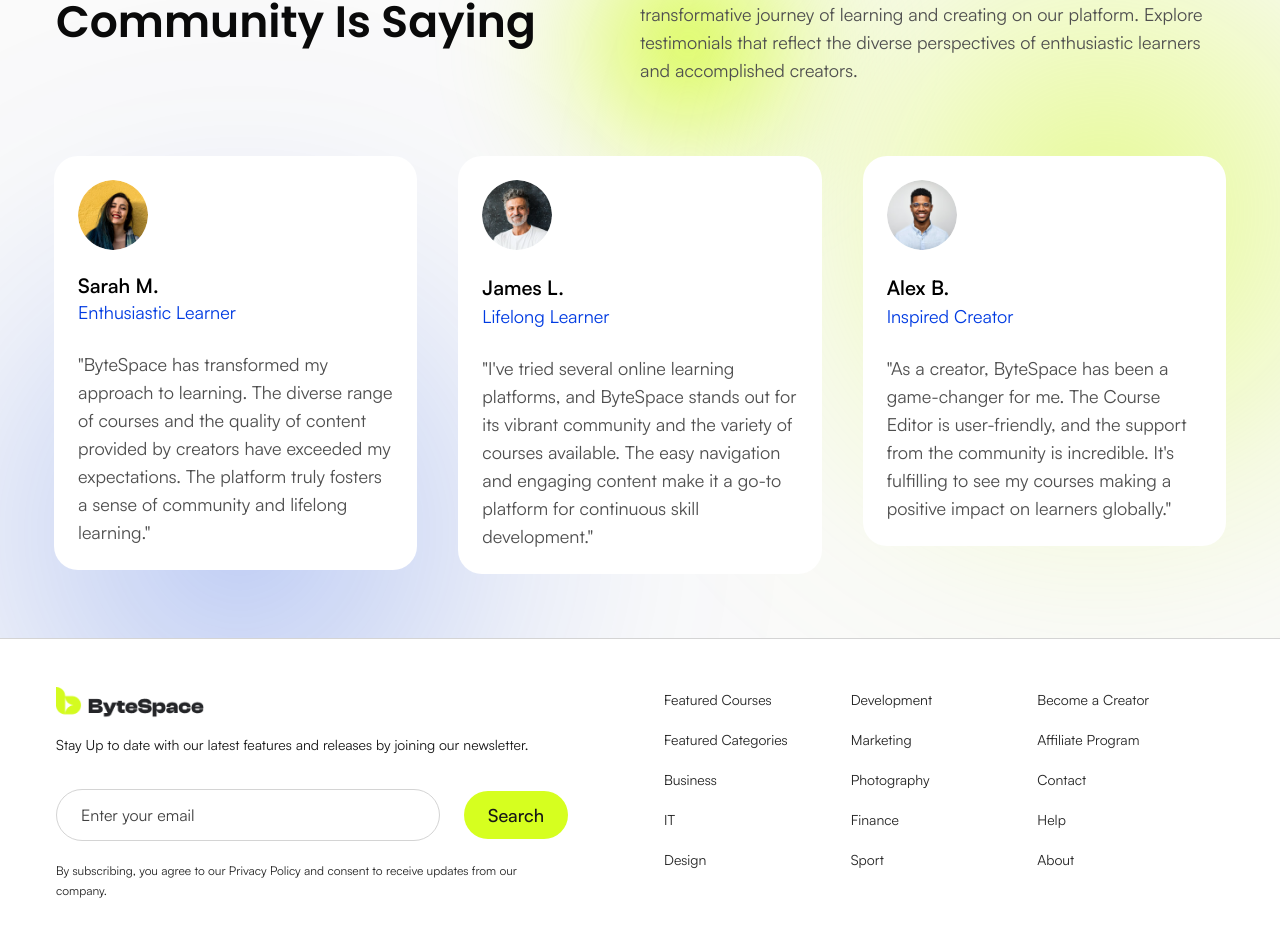
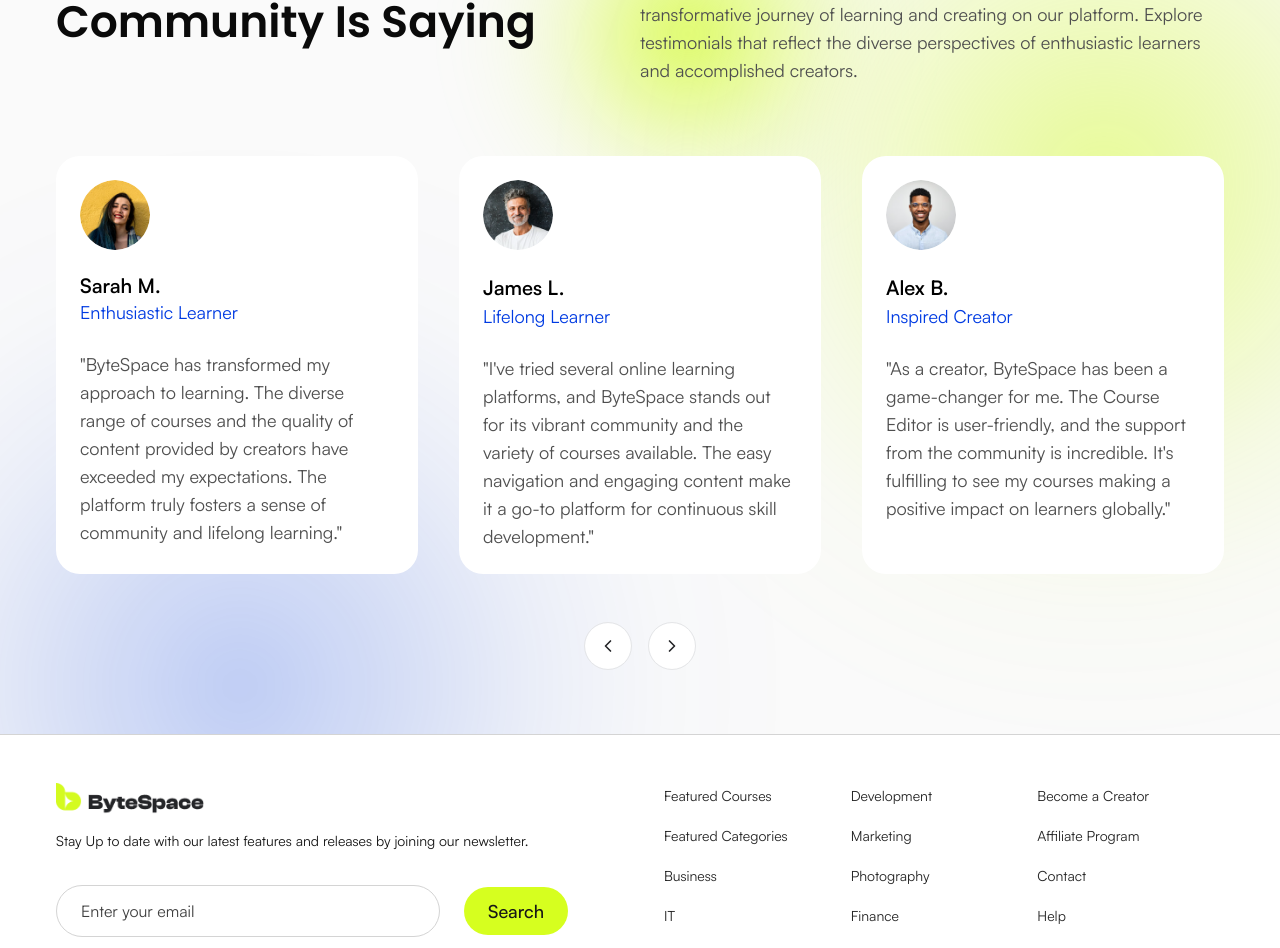
Before and after one commit to coderamit01/bytespace, a Next.js app: page / in a window 1280 px wide. Shown: the part 4836-5784 px from the top of the page. Built offline with nearby package versions, Linux system fonts and the light colour scheme.

Commit message:
update testimonial

```diff
--- a/package.json
+++ b/package.json
@@ -12,6 +12,7 @@
     "@base-ui/react": "^1.8.0",
     "class-variance-authority": "^0.7.1",
     "cn": "^0.4.0",
+    "embla-carousel-react": "^8.6.0",
     "lucide-react": "^1.48.0",
     "next": "16.3.6",
     "react": "19.2.8",
--- a/src/components/home/Testimonial.tsx
+++ b/src/components/home/Testimonial.tsx
@@ -1,17 +1,26 @@
 import { testimonials } from "@/src/lib/data"
 import { cn } from "@/src/lib/utils"
 import Image from "next/image"
+import {
+  Carousel,
+  CarouselContent,
+  CarouselItem,
+  CarouselNext,
+  CarouselPrevious,
+} from "@/src/components/ui/carousel"
 
-
+const navButtonClass = "static inset-auto my-0 size-12 translate-none border-shuttle-100 bg-white text-shuttle-950 hover:bg-lime hover:text-shuttle-950 disabled:opacity-40 [&_svg:not([class*='size-'])]:size-5"
 
 const Testimonial = () => {
   return (
-    <div className="grid items-start gap-6 md:grid-cols-2 lg:grid-cols-3 lg:gap-10.25 xl:-mx-0.5">
-      {testimonials.map((item, index) => (
-        <div key={item.name} className="flex flex-col items-start gap-6 rounded-[24px] bg-white p-6">
+    <Carousel opts={{ align: "start", loop: true }} className="w-full">
+      <CarouselContent className="-ml-6 lg:-ml-10.25">
+        {[...testimonials, ...testimonials].map((item, index) => (
+          <CarouselItem key={`${item.name}-${index}`} className="pl-6 md:basis-1/2 lg:basis-1/3 lg:pl-10.25">
+            <div className="flex h-full flex-col items-start gap-6 rounded-[24px] bg-white p-6">
               <Image src={item.avatar} alt={item.name} width={70} height={70} className="rounded-full" />
               <div className="flex flex-col items-start whitespace-nowrap">
-            <p className={cn("text-xl font-semibold text-black", index === 0 ? "leading-[1.2]" : "leading-7")}>
+                <p className={cn("text-xl font-semibold text-black", index % testimonials.length === 0 ?"leading-[1.2]" : "leading-7")}>
                   {item.name}
                 </p>
                 <p className="text-lg font-normal text-purple">{item.role}</p>
@@ -20,8 +29,14 @@ const Testimonial = () => {
                 &quot;{item.quote}&quot;
               </blockquote>
             </div>
+          </CarouselItem>
         ))}
+      </CarouselContent>
+      <div className="flex items-center justify-center gap-4 pt-8 lg:pt-12">
+        <CarouselPrevious className={navButtonClass} />
+        <CarouselNext className={navButtonClass} />
       </div>
+    </Carousel>
   )
 }
 
--- /dev/null
+++ b/src/components/ui/carousel.tsx
@@ -0,0 +1,244 @@
+"use client"
+
+import * as React from "react"
+import { cn } from "cn"
+import useEmblaCarousel, {
+  type UseEmblaCarouselType,
+} from "embla-carousel-react"
+
+import { Button } from "@/src/components/ui/button"
+import { ChevronLeftIcon, ChevronRightIcon } from "lucide-react"
+
+type CarouselApi = UseEmblaCarouselType[1]
+type UseCarouselParameters = Parameters<typeof useEmblaCarousel>
+type CarouselOptions = UseCarouselParameters[0]
+type CarouselPlugin = UseCarouselParameters[1]
+
+type CarouselProps = {
+  opts?: CarouselOptions
+  plugins?: CarouselPlugin
+  orientation?: "horizontal" | "vertical"
+  setApi?: (api: CarouselApi) => void
+}
+
+type CarouselContextProps = {
+  carouselRef: ReturnType<typeof useEmblaCarousel>[0]
+  api: ReturnType<typeof useEmblaCarousel>[1]
+  scrollPrev: () => void
+  scrollNext: () => void
+  canScrollPrev: boolean
+  canScrollNext: boolean
+} & CarouselProps
+
+const CarouselContext = React.createContext<CarouselContextProps | null>(null)
+
+function useCarousel() {
+  const context = React.useContext(CarouselContext)
+
+  if (!context) {
+    throw new Error("useCarousel must be used within a <Carousel />")
+  }
+
+  return context
+}
+
+function Carousel({
+  orientation = "horizontal",
+  opts,
+  setApi,
+  plugins,
+  className,
+  children,
+  ...props
+}: React.ComponentProps<"div"> & CarouselProps) {
+  const [carouselRef, api] = useEmblaCarousel(
+    {
+      ...opts,
+      axis: orientation === "horizontal" ? "x" : "y",
+    },
+    plugins
+  )
+  const [canScrollPrev, setCanScrollPrev] = React.useState(false)
+  const [canScrollNext, setCanScrollNext] = React.useState(false)
+
+  const onSelect = React.useCallback((api: CarouselApi) => {
+    if (!api) return
+    setCanScrollPrev(api.canScrollPrev())
+    setCanScrollNext(api.canScrollNext())
+  }, [])
+
+  const scrollPrev = React.useCallback(() => {
+    api?.scrollPrev()
+  }, [api])
+
+  const scrollNext = React.useCallback(() => {
+    api?.scrollNext()
+  }, [api])
+
+  const handleKeyDown = React.useCallback(
+    (event: React.KeyboardEvent<HTMLDivElement>) => {
+      if (event.key === "ArrowLeft") {
+        event.preventDefault()
+        scrollPrev()
+      } else if (event.key === "ArrowRight") {
+        event.preventDefault()
+        scrollNext()
+      }
+    },
+    [scrollPrev, scrollNext]
+  )
+
+  React.useEffect(() => {
+    if (!api || !setApi) return
+    setApi(api)
+  }, [api, setApi])
+
+  React.useEffect(() => {
+    if (!api) return
+    const frame = requestAnimationFrame(() => onSelect(api))
+    api.on("reInit", onSelect)
+    api.on("select", onSelect)
+
+    return () => {
+      cancelAnimationFrame(frame)
+      api.off("reInit", onSelect)
+      api.off("select", onSelect)
+    }
+  }, [api, onSelect])
+
+  return (
+    <CarouselContext.Provider
+      value={{
+        carouselRef,
+        api: api,
+        opts,
+        orientation:
+          orientation || (opts?.axis === "y" ? "vertical" : "horizontal"),
+        scrollPrev,
+        scrollNext,
+        canScrollPrev,
+        canScrollNext,
+      }}
+    >
+      <div
+        onKeyDownCapture={handleKeyDown}
+        className={cn("relative", className)}
+        role="region"
+        aria-roledescription="carousel"
+        data-slot="carousel"
+        {...props}
+      >
+        {children}
+      </div>
+    </CarouselContext.Provider>
+  )
+}
+
+function CarouselContent({ className, ...props }: React.ComponentProps<"div">) {
+  const { carouselRef, orientation } = useCarousel()
+
+  return (
+    <div
+      ref={carouselRef}
+      className="overflow-hidden"
+      data-slot="carousel-content"
+    >
+      <div
+        className={cn(
+          "flex",
+          orientation === "horizontal" ? "-ml-4" : "-mt-4 flex-col",
+          className
+        )}
+        {...props}
+      />
+    </div>
+  )
+}
+
+function CarouselItem({ className, ...props }: React.ComponentProps<"div">) {
+  const { orientation } = useCarousel()
+
+  return (
+    <div
+      role="group"
+      aria-roledescription="slide"
+      data-slot="carousel-item"
+      className={cn(
+        "min-w-0 shrink-0 grow-0 basis-full",
+        orientation === "horizontal" ? "pl-4" : "pt-4",
+        className
+      )}
+      {...props}
+    />
+  )
+}
+
+function CarouselPrevious({
+  className,
+  variant = "outline",
+  size = "icon-sm",
+  ...props
+}: React.ComponentProps<typeof Button>) {
+  const { orientation, scrollPrev, canScrollPrev } = useCarousel()
+
+  return (
+    <Button
+      data-slot="carousel-previous"
+      variant={variant}
+      size={size}
+      className={cn(
+        "absolute touch-manipulation rounded-full",
+        orientation === "horizontal"
+          ? "inset-y-0 -left-12 my-auto"
+          : "-top-12 left-1/2 -translate-x-1/2 rotate-90",
+        className
+      )}
+      disabled={!canScrollPrev}
+      onClick={scrollPrev}
+      {...props}
+    >
+      <ChevronLeftIcon />
+      <span className="sr-only">Previous slide</span>
+    </Button>
+  )
+}
+
+function CarouselNext({
+  className,
+  variant = "outline",
+  size = "icon-sm",
+  ...props
+}: React.ComponentProps<typeof Button>) {
+  const { orientation, scrollNext, canScrollNext } = useCarousel()
+
+  return (
+    <Button
+      data-slot="carousel-next"
+      variant={variant}
+      size={size}
+      className={cn(
+        "absolute touch-manipulation rounded-full",
+        orientation === "horizontal"
+          ? "inset-y-0 -right-12 my-auto"
+          : "-bottom-12 left-1/2 -translate-x-1/2 rotate-90",
+        className
+      )}
+      disabled={!canScrollNext}
+      onClick={scrollNext}
+      {...props}
+    >
+      <ChevronRightIcon />
+      <span className="sr-only">Next slide</span>
+    </Button>
+  )
+}
+
+export {
+  type CarouselApi,
+  Carousel,
+  CarouselContent,
+  CarouselItem,
+  CarouselPrevious,
+  CarouselNext,
+  useCarousel,
+}
```
Also changed, not shown: 1 other file (tests, documents, lock files or other folders). Lines whose indentation alone changed are shown as unchanged.
